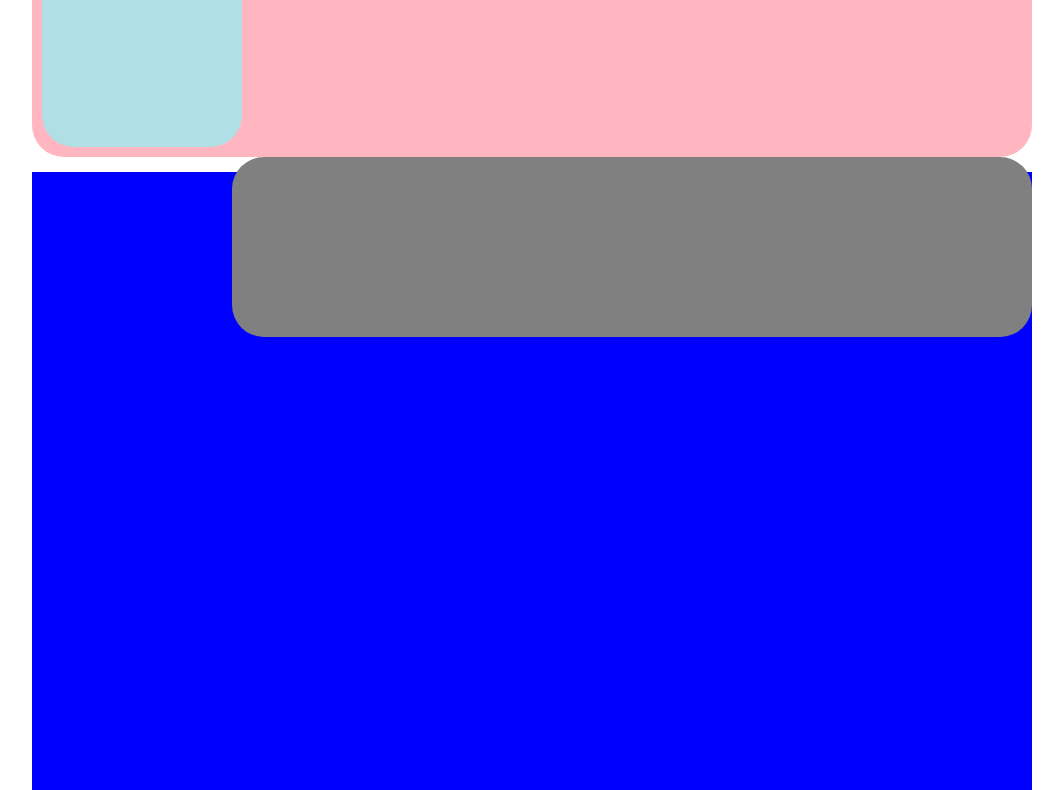
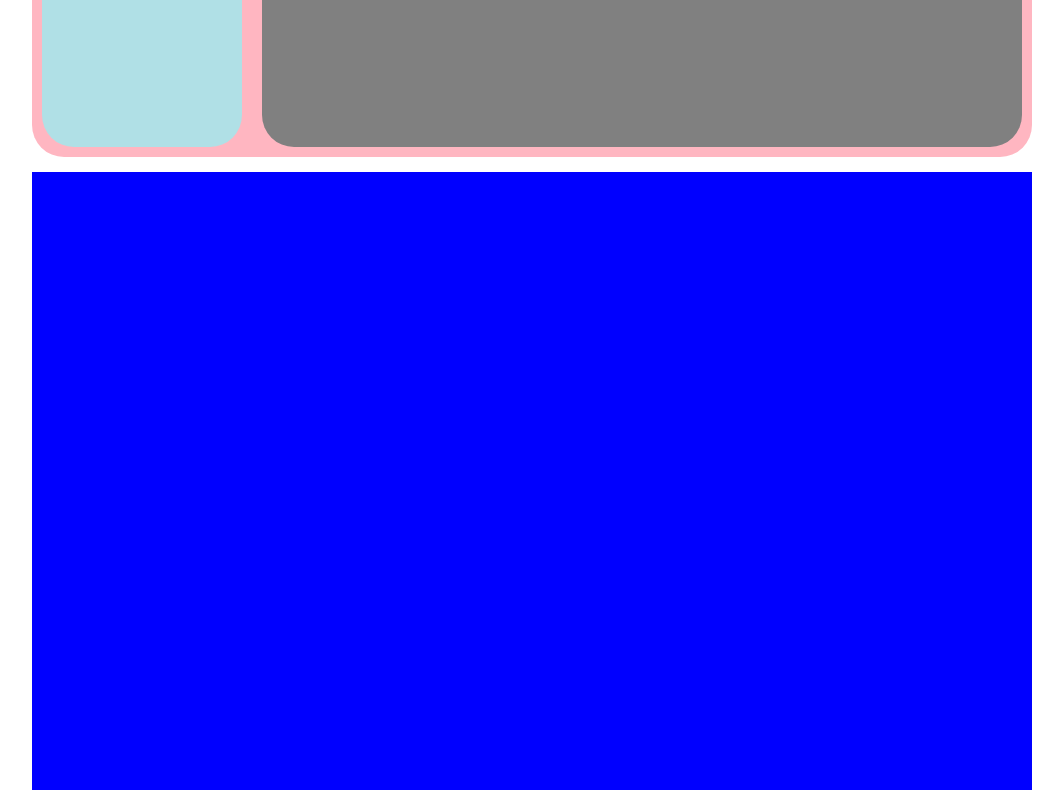
Before and after one commit to many-a/manyadance, a plain HTML site: page pages/html_bloverstka.html in a window 1280 px wide. Shown: the part 51-841 px from the top of the page, without its empty margins (108-1171 px from the left). Drawn offline with Linux system fonts and the light colour scheme.

Commit message:
Update style.css

```diff
--- a/pages/style.css
+++ b/pages/style.css
@@ -22,9 +22,10 @@ div.logo {
     border-radius: 2em;
 }
 nav {
+    margin: 10px;
     background-color: gray;
     height: 90%;
-    width: 80%;
+    width: 76%;
     float: right;
     border-radius: 2em;
 }
```
